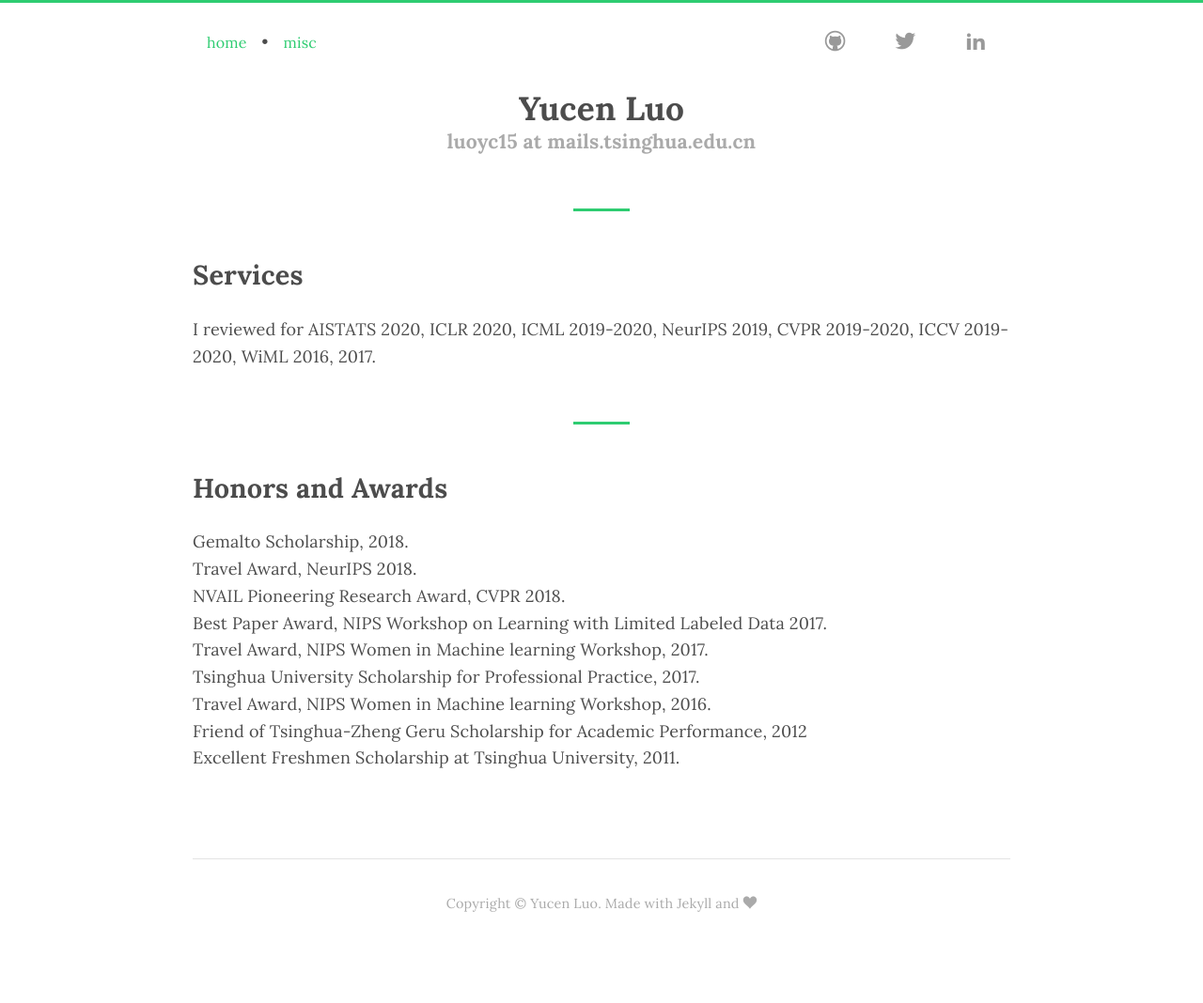
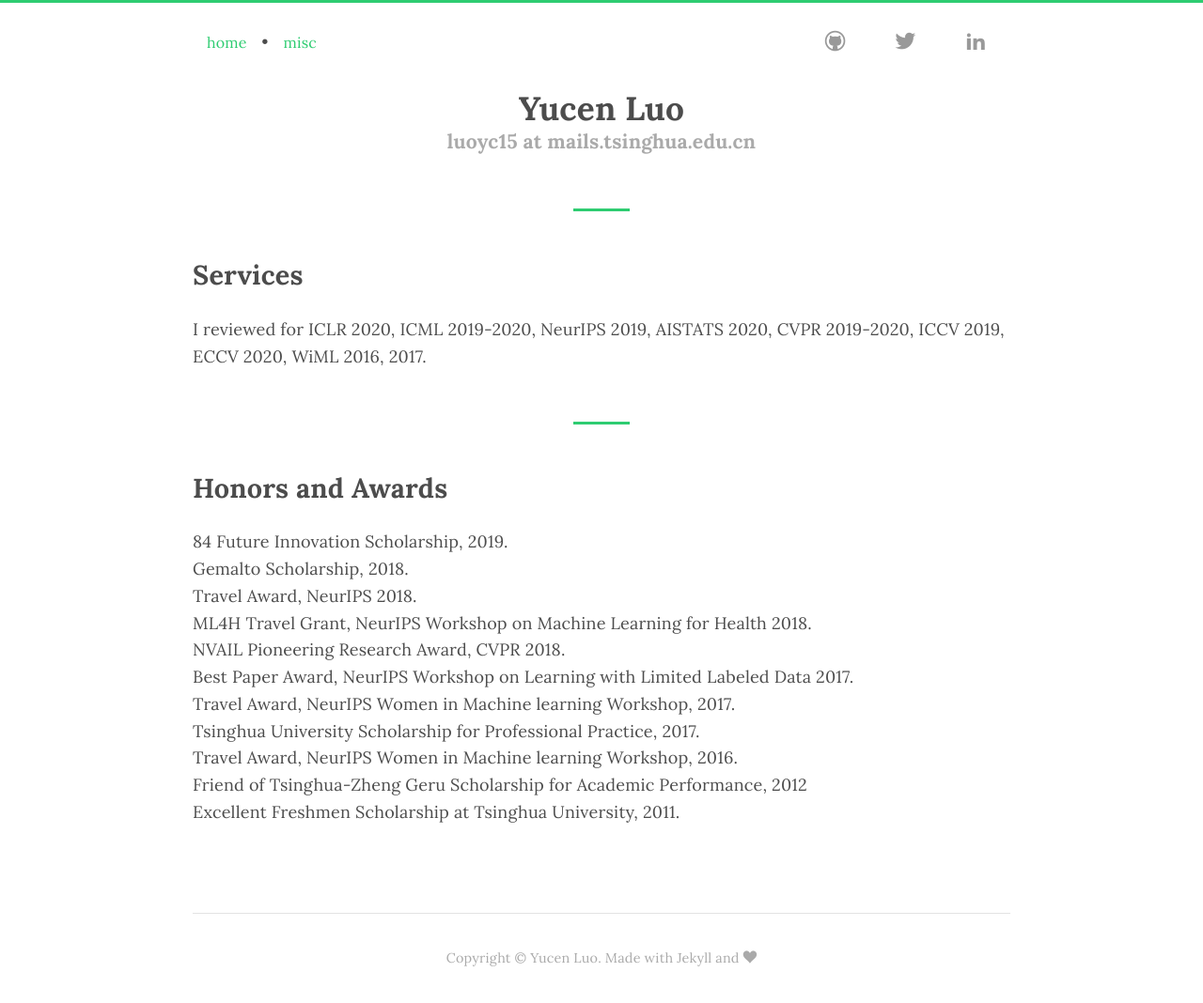
Before and after one commit to xinmei9322/xinmei9322.github.io, a Jekyll site: the page built from misc.md, in a window 1280 px wide. Shown: the whole page at 94% size. Built offline with Jekyll 4.4.1, drawn with Linux system fonts in a browser that asks for light colours; some web fonts are replaced; before the commit the page ends 1010 px from its top, so only the background shows below that.

Commit message:
Update misc.md

```diff
--- a/misc.md
+++ b/misc.md
@@ -6,18 +6,21 @@ permalink: /misc/
 
 ## Services
 
-I reviewed for AISTATS 2020, ICLR 2020, ICML 2019-2020, NeurIPS 2019, CVPR 2019-2020, ICCV 2019-2020, WiML 2016, 2017.
+I reviewed for ICLR 2020, ICML 2019-2020, NeurIPS 2019, AISTATS 2020, CVPR 2019-2020, ICCV 2019, ECCV 2020, WiML 2016, 2017.
 
 <hr class="hr">
 
 ## Honors and Awards
 
+
+* 84 Future Innovation Scholarship, 2019.
 * Gemalto Scholarship, 2018.
 * Travel Award, NeurIPS 2018.
+* ML4H Travel Grant, NeurIPS Workshop on Machine Learning for Health 2018.
 * NVAIL Pioneering Research Award, CVPR 2018.
-* Best Paper Award, NIPS Workshop on Learning with Limited Labeled Data 2017.
-* Travel Award, NIPS Women in Machine learning Workshop, 2017.
+* Best Paper Award, NeurIPS Workshop on Learning with Limited Labeled Data 2017.
+* Travel Award, NeurIPS Women in Machine learning Workshop, 2017.
 * Tsinghua University Scholarship for Professional Practice, 2017.
-* Travel Award, NIPS Women in Machine learning Workshop, 2016.
+* Travel Award, NeurIPS Women in Machine learning Workshop, 2016.
 * Friend of Tsinghua-Zheng Geru Scholarship for Academic Performance, 2012
 * Excellent Freshmen Scholarship at Tsinghua University, 2011.
```
